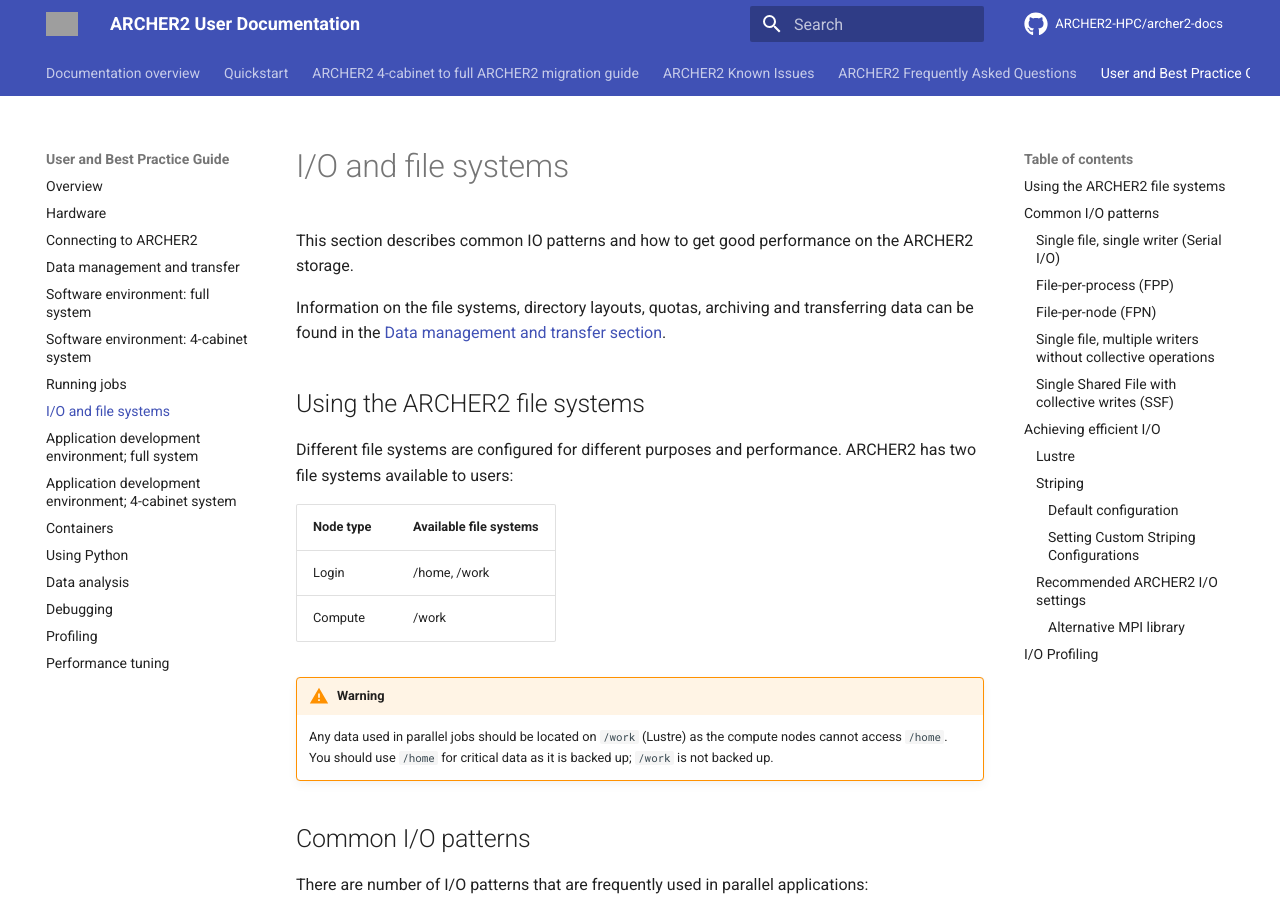
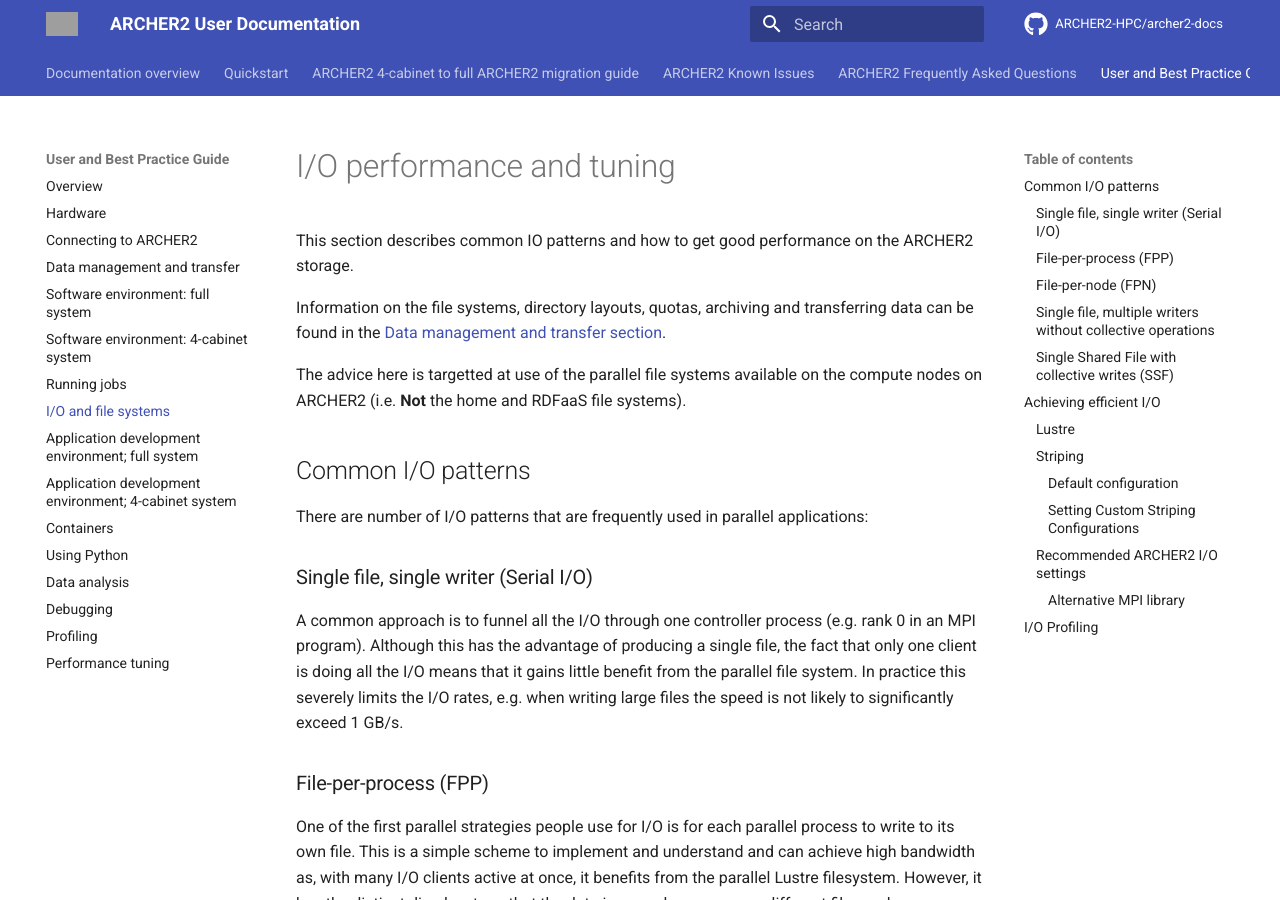
Before and after one commit to ARCHER2-HPC/archer2-docs, an MkDocs documentation site: the page built from docs/user-guide/io.md, in a window 1280 px wide and 900 px high. Built offline with MkDocs 1.6.1 and Material for MkDocs 9.7.7, drawn with Linux system fonts in a browser that asks for light colours; comment, search, counter and statistics services are not loaded; grey boxes are pictures that could not be loaded.

Commit message:
Removes confusing duplication of information

```diff
--- a/docs/user-guide/io.md
+++ b/docs/user-guide/io.md
@@ -1,4 +1,4 @@
-# I/O and file systems
+# I/O performance and tuning
 
 This section describes common IO patterns and how to get good performance
 on the ARCHER2 storage.
@@ -7,21 +7,9 @@
 archiving and transferring data can be found in the
 [Data management and transfer section](data.md).
 
-## Using the ARCHER2 file systems
-
-Different file systems are configured for different purposes and
-performance. ARCHER2 has two file systems available to users:
-
-| Node type | Available file systems |
-| --------- | ---------------------- |
-| Login     | /home, /work           |
-| Compute   | /work                  |
-
-!!! warning
-    Any data used in parallel jobs should be located on `/work` (Lustre)
-    as the compute nodes cannot access `/home`. You should use `/home`
-    for critical data as it is backed up; `/work` is not backed up.
-
+The advice here is targetted at use of the parallel file
+systems available on the compute nodes on ARCHER2 (i.e. **Not**
+the home and RDFaaS file systems).
 ## Common I/O patterns
 
 There are number of I/O patterns that are frequently used in
```
